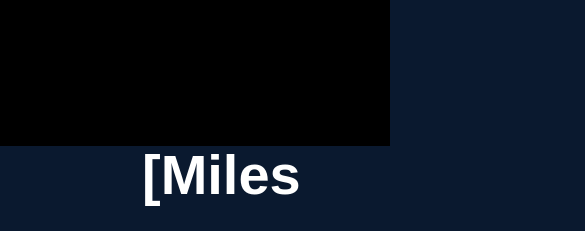
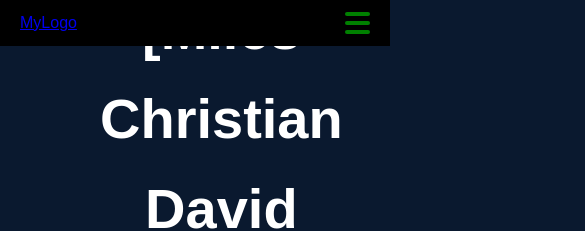
Before and after one commit to mils2001/zoom-portfolio, a React (Create React App) app: page / in a window 390 px wide. Shown: the top 231 px of the page, 585 px wide, since content can reach past the window. Built offline with nearby package versions, Linux system fonts and the light colour scheme; data requests are answered from the project's data file.

Commit message:
navbar update

```diff
--- a/src/components/Navbar.css
+++ b/src/components/Navbar.css
@@ -1,58 +1,96 @@
-.container{
-    justify-content: flex-start;
-    position: relative;
+/* General Styling */
+.container {
+  width: 100%;
+  position: fixed;
+  top: 0;
+  z-index: 10;
+  background-color: #000; /* Navbar background */
 }
-.navbar{
+
+.navbar {
   display: flex;
   justify-content: space-between;
   align-items: center;
   padding: 10px 20px;
-    background-color: #000
-
 }
 
 .nav-links {
   display: flex;
   gap: 20px;
   list-style: none;
-    margin-left: 140%;
-    align-items: center;
-    justify-content: flex-start;
-  }
-
-  .nav-links li {
-    padding: 5px 10px;
-
 }
 
 .nav-links a {
   text-decoration: none;
   color: green;
   font-size: 16px;
-
-
 }
 
 .nav-links a:hover {
-    color: white; /* Optional: Highlight links on hover */
-  }
-  .btn-container{
-    display: flex;
-    gap: 20px;
+  color: white;
 }
 
-.btn{
-    background-color: #218838;
+.btn-container {
+  margin-left: auto;
+}
+
+.btn {
+  background-color: green;
   color: white;
-    cursor: pointer;
   padding: 10px 20px;
   border: none;
   border-radius: 5px;
-    font-size: 16px;
-    margin-left: 250%;
-    margin-bottom: 20px;
+  cursor: pointer;
 }
-.btn:hover{
+
+.btn:hover {
   background-color: black;
   color: green;
 }
+
+/* Hamburger Menu */
+.hamburger-menu {
+  display: none;
+  flex-direction: column;
+  cursor: pointer;
+  gap: 5px;
+}
+
+.hamburger-menu span {
+  background: green;
+  height: 4px;
+  width: 25px;
+  border-radius: 2px;
+}
+
+/* Mobile Menu */
+.nav-links.mobile-open {
+  display: flex;
+  flex-direction: column;
+  position: absolute;
+  top: 60px;
+  right: 20px;
+  background: black;
+  padding: 20px;
+  border-radius: 5px;
+  box-shadow: 0 2px 5px rgba(0, 0, 0, 0.2);
+}
+
+.nav-links.mobile-open a {
+  color: green;
+  padding: 10px 0;
+}
+
+@media (max-width: 768px) {
+  .nav-links {
+    display: none;
+  }
+
+  .btn-container {
+    display: none;
+  }
+
+  .hamburger-menu {
+    display: flex;
+  }
+}
--- a/src/components/Navbar.js
+++ b/src/components/Navbar.js
@@ -1,37 +1,48 @@
-import React from 'react'
-import './Navbar.css'
-import { Link } from "react-router-dom";
-
+import React, { useState } from 'react';
+import './Navbar.css';
+import { Link } from 'react-router-dom';
 
 function Navbar() {
+  const [isMobileMenuOpen, setIsMobileMenuOpen] = useState(false);
+
+  const toggleMobileMenu = () => {
+    setIsMobileMenuOpen(!isMobileMenuOpen);
+  };
+
   return (
-    <div className='container'>
-        <nav className='navbar'>
-            <div>
-            <ul className='nav-links'>
+    <div className="container">
+      <nav className="navbar">
+        <div className="logo">
+          <Link to="/">MyLogo</Link>
+        </div>
+        <ul className={`nav-links ${isMobileMenuOpen ? 'mobile-open' : ''}`}>
           <li>
-                    <Link to='./pages/Home.js'>Home</Link>
+            <Link to="/">Home</Link>
           </li>
           <li>
-                    <Link to='./pages/About.js' >About</Link>
+            <Link to="/about">About</Link>
           </li>
           <li>
-                    <Link to='./pages/Contact.js'>Contact</Link>
+            <Link to="/contact">Contact</Link>
           </li>
           <li>
-                    <Link to='./pages/experiece.js'>Experience</Link>
+            <Link to="/experience">Experience</Link>
           </li>
           <li>
-                    <Link to='./pages/work.js'>Work</Link>
+            <Link to="/work">Work</Link>
           </li>
         </ul>
-            <div className='btn-container'>
-                <button className='btn' >RESUME</button>
+        <div className="btn-container">
+          <button className="btn">RESUME</button>
         </div>
+        <div className="hamburger-menu" onClick={toggleMobileMenu}>
+          <span></span>
+          <span></span>
+          <span></span>
         </div>
       </nav>
     </div>
-  )
+  );
 }
 
-export default Navbar
+export default Navbar;
```
Lines whose indentation alone changed are shown as unchanged.
